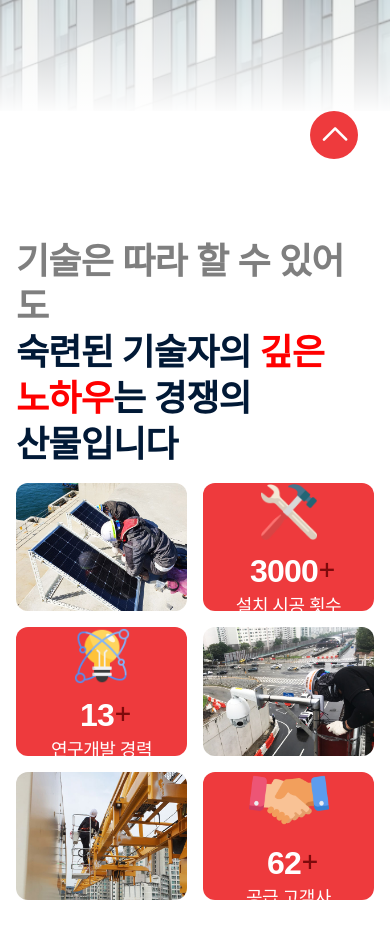
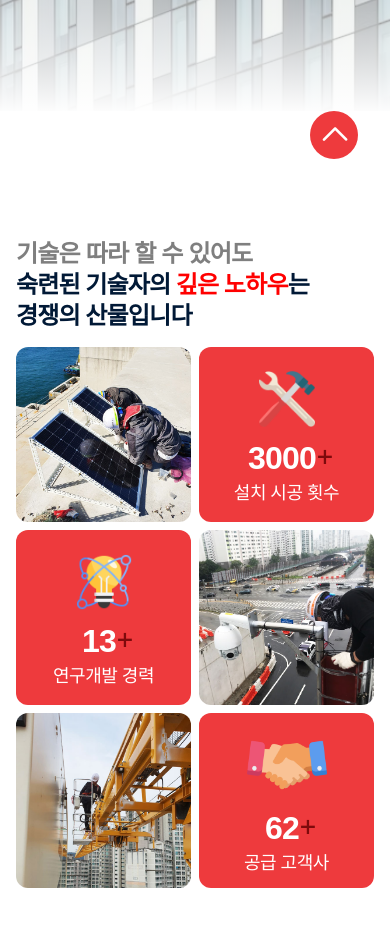
Before and after one commit to kwngmin/itlog_new_homepage, a plain HTML site: page index.html in a window 390 px wide. Shown: the part 733-1683 px from the top of the page. Drawn offline with Linux system fonts and the light colour scheme; a web font is replaced by a local one.

Commit message:
노하우 반응형 조정

```diff
--- a/src/css/main.css
+++ b/src/css/main.css
@@ -82,7 +82,6 @@ main .text-box .sub-title strong {
 }
 
 /* 노하우 */
-
 .knowhow {
   width: 100%;
   padding: 0 4rem;
@@ -179,6 +178,9 @@ h3.knowhow-description * {
   }
 }
 @media screen and (max-width: 1023px) {
+  h3.knowhow-description {
+    font-size: 1.875rem;
+  }
   .knowhow-num img.knowhow-hammer,
   .knowhow-num img.knowhow-idea {
     height: 4.5rem;
@@ -200,7 +202,7 @@ h3.knowhow-description * {
     margin: 8rem 0;
   }
   .knowhow-groups {
-    gap: 1rem;
+    gap: 0.5rem;
     grid-template-columns: repeat(2, minmax(0, 1fr));
   }
   .knowhow-num h2 {
@@ -216,6 +218,14 @@ h3.knowhow-description * {
 @media screen and (max-width: 640px) {
   .knowhow-num h2 {
     font-size: 2rem;
+  }
+  h3.knowhow-description {
+    font-size: 1.5rem;
+    width: 90%;
+  }
+  .knowhow-img,
+  .knowhow-num {
+    aspect-ratio: 1/1;
   }
 }
 /*
@@ -1359,6 +1369,3 @@ h3.knowhow-description * {
     display: block;
   }
 }
-
-@media screen and (max-width: 501px) {
-}
```
